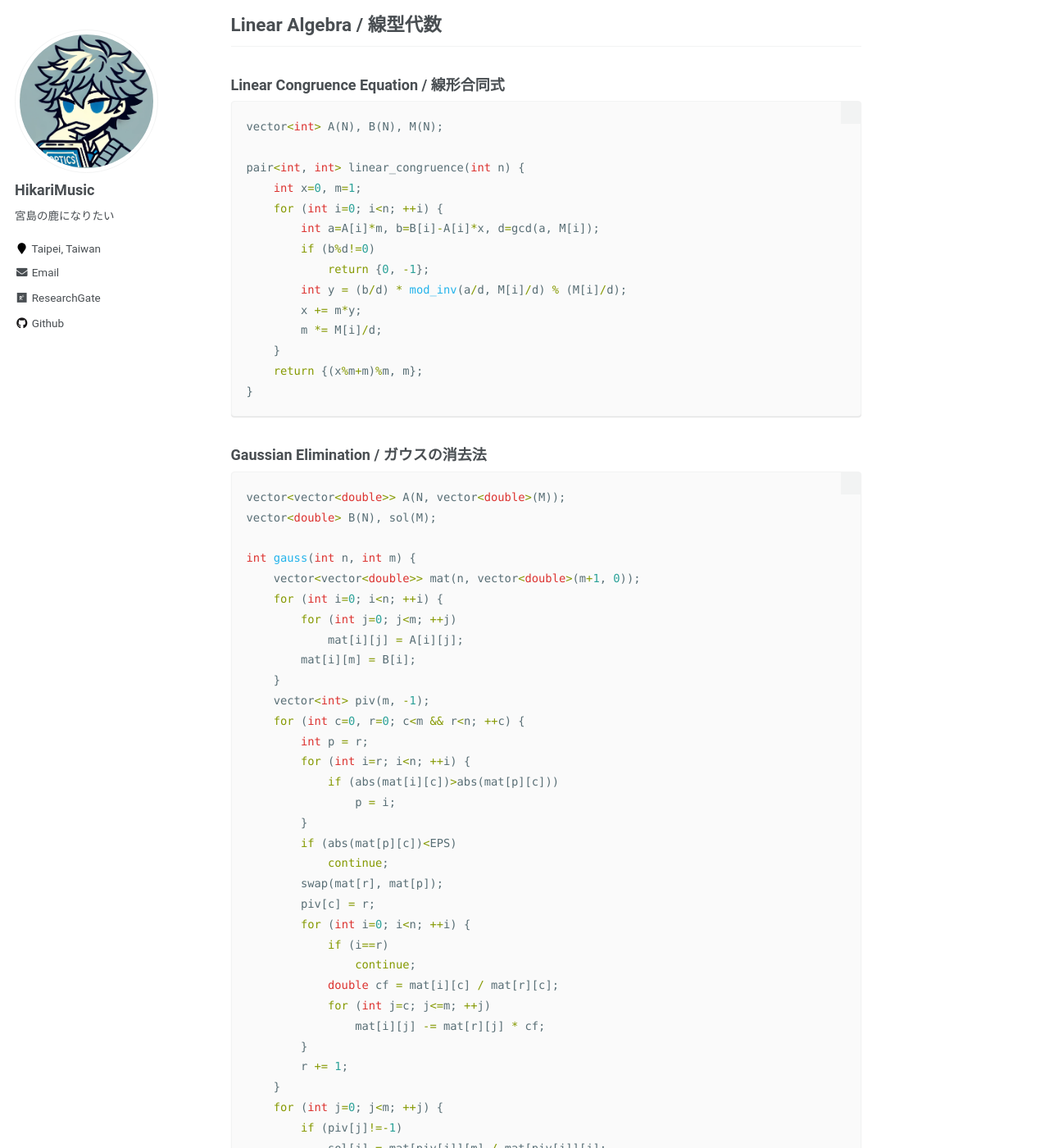
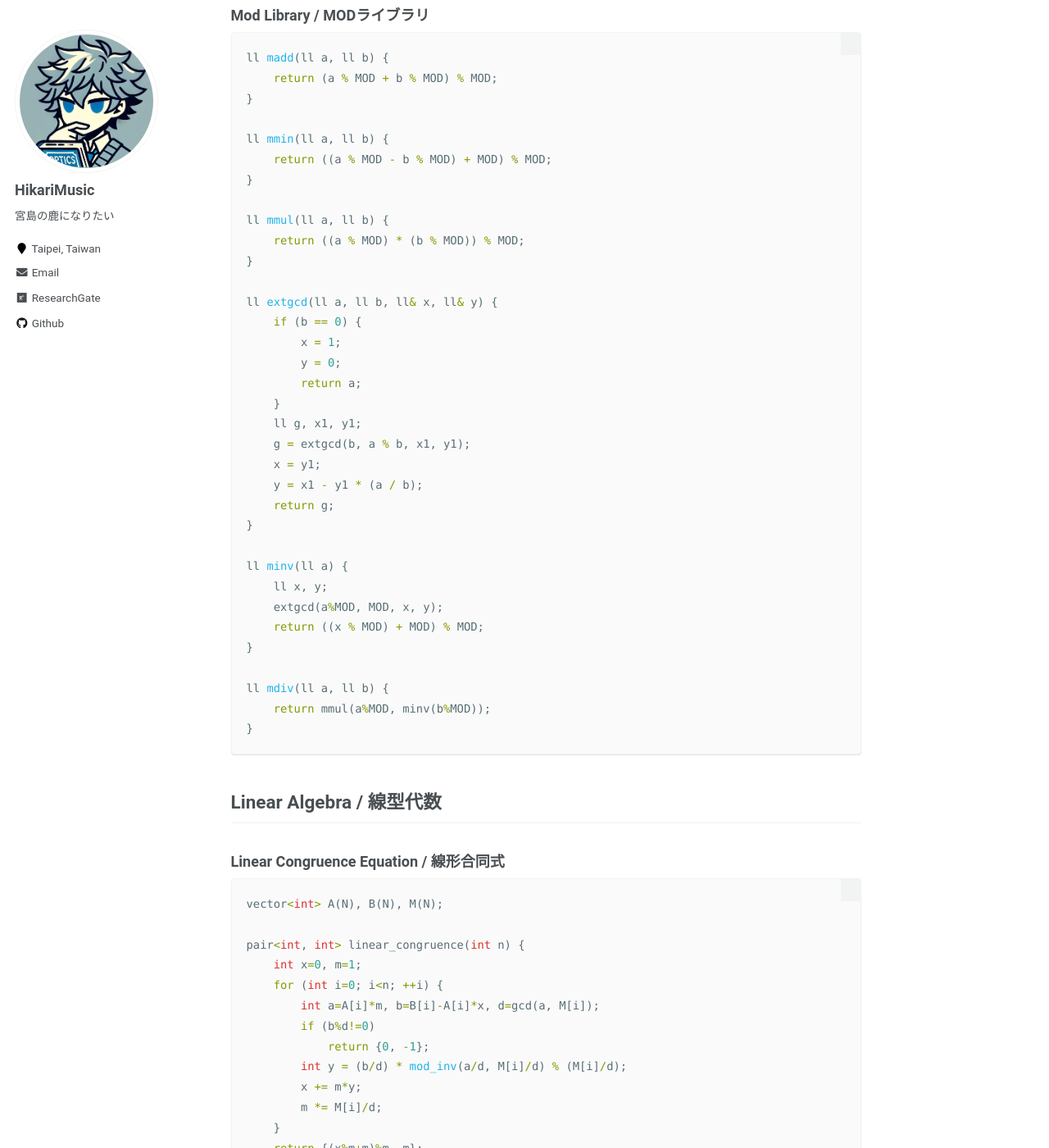
Before and after one commit to hikarimusic/hikarimusic.github.io, a Jekyll site: the page built from _note/algorithm.md, in a window 1280 px wide and 1400 px high, scrolled down 39051 px. Shown: the whole window at 82% size. Built offline with Jekyll 4.4.1, drawn with Linux system fonts in a browser that asks for light colours; some web fonts are replaced.

Commit message:
Update algorithm.md

````diff
--- a/_note/algorithm.md
+++ b/_note/algorithm.md
@@ -1508,6 +1508,44 @@ int mod_binom(int n, int k, int m) {
 }
 ```
 
+### Mod Library / MODライブラリ
+```cpp
+ll madd(ll a, ll b) {
+    return (a % MOD + b % MOD) % MOD;
+}
+
+ll mmin(ll a, ll b) {
+    return ((a % MOD - b % MOD) + MOD) % MOD;
+}
+
+ll mmul(ll a, ll b) {
+    return ((a % MOD) * (b % MOD)) % MOD;
+}
+
+ll extgcd(ll a, ll b, ll& x, ll& y) {
+    if (b == 0) {
+        x = 1;
+        y = 0;
+        return a;
+    }
+    ll g, x1, y1;
+    g = extgcd(b, a % b, x1, y1);
+    x = y1;
+    y = x1 - y1 * (a / b);
+    return g;
+}
+
+ll minv(ll a) {
+    ll x, y;
+    extgcd(a%MOD, MOD, x, y);
+    return ((x % MOD) + MOD) % MOD;
+}
+
+ll mdiv(ll a, ll b) {
+    return mmul(a%MOD, minv(b%MOD));
+}
+```
+
 ## Linear Algebra / 線型代数
 
 ### Linear Congruence Equation / 線形合同式
````
